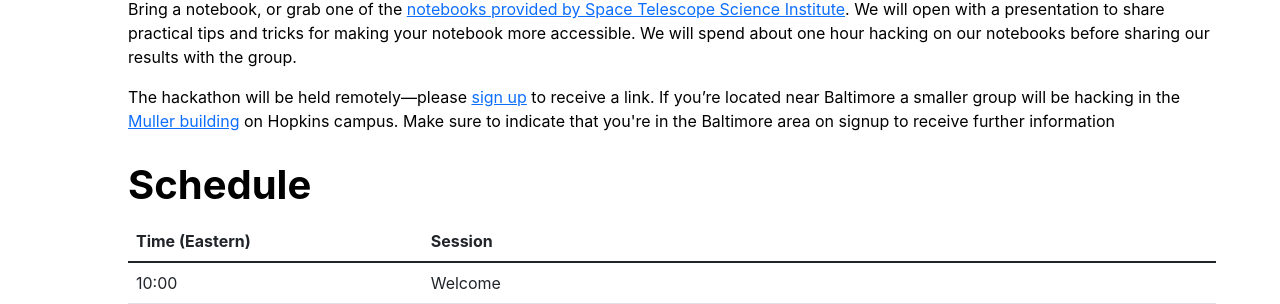
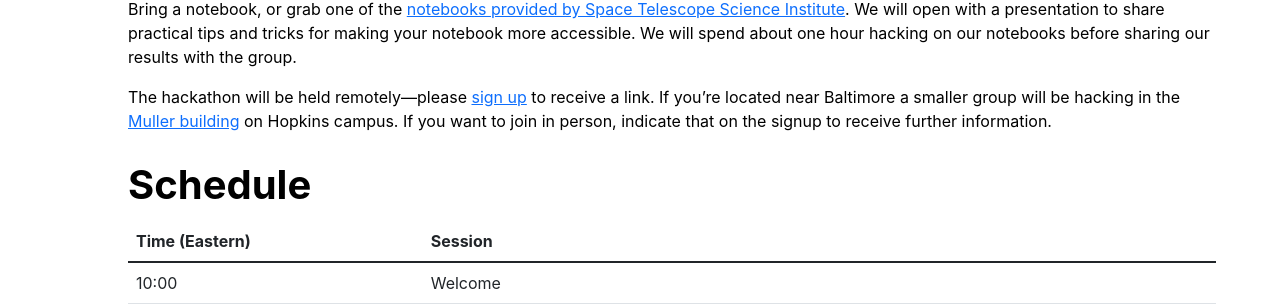
Before and after one commit to Iota-School/nonvisual_data_science_workshops, a Jekyll site: the page built from index.html, in a window 1280 px wide. Shown: the part 603-907 px from the top of the page. Built offline with Jekyll 4.4.1, drawn with Linux system fonts in a browser that asks for light colours.

Commit message:
Small text change

```diff
--- a/index.html
+++ b/index.html
@@ -40,7 +40,8 @@ title: "Home"
    Bring a notebook, or grab one of the <a target="_blank" href="https://spacetelescope.github.io/notebook-infrastructure/"> notebooks provided by Space Telescope Science Institute</a>. We will open with a presentation to share practical tips and tricks for making your notebook more accessible. We will spend about one hour hacking on our notebooks before sharing our results with the group.
  </p>
 
- <p>The hackathon will be held remotely—please <a target="_blank" href="https://docs.google.com/forms/d/e/1FAIpQLSeMMkmeo9KTJor5i5XGhYZzn5GnrmYJ8TEw5Oq1aFK_3hdAxg/viewform">sign up</a> to receive a link. If you’re located near Baltimore a smaller group will be hacking in the <a target="_blank" href="https://krieger.jhu.edu/singleton/venue/steven-muller-building-space-telescope-auditorium-3700-san-martin-dr/">Muller building</a> on Hopkins campus. Make sure to indicate that you're in the Baltimore area on signup to receive further information</p>
+ <p>The hackathon will be held remotely—please <a target="_blank" href="https://docs.google.com/forms/d/e/1FAIpQLSeMMkmeo9KTJor5i5XGhYZzn5GnrmYJ8TEw5Oq1aFK_3hdAxg/viewform">sign up</a> to receive a link. If you’re located near Baltimore a smaller group will be hacking in the <a target="_blank" href="https://krieger.jhu.edu/singleton/venue/steven-muller-building-space-telescope-auditorium-3700-san-martin-dr/">Muller building</a> on Hopkins campus. If you want to join in person, indicate that on the signup to receive further information.
+</p>
 
 </section>
 
```
